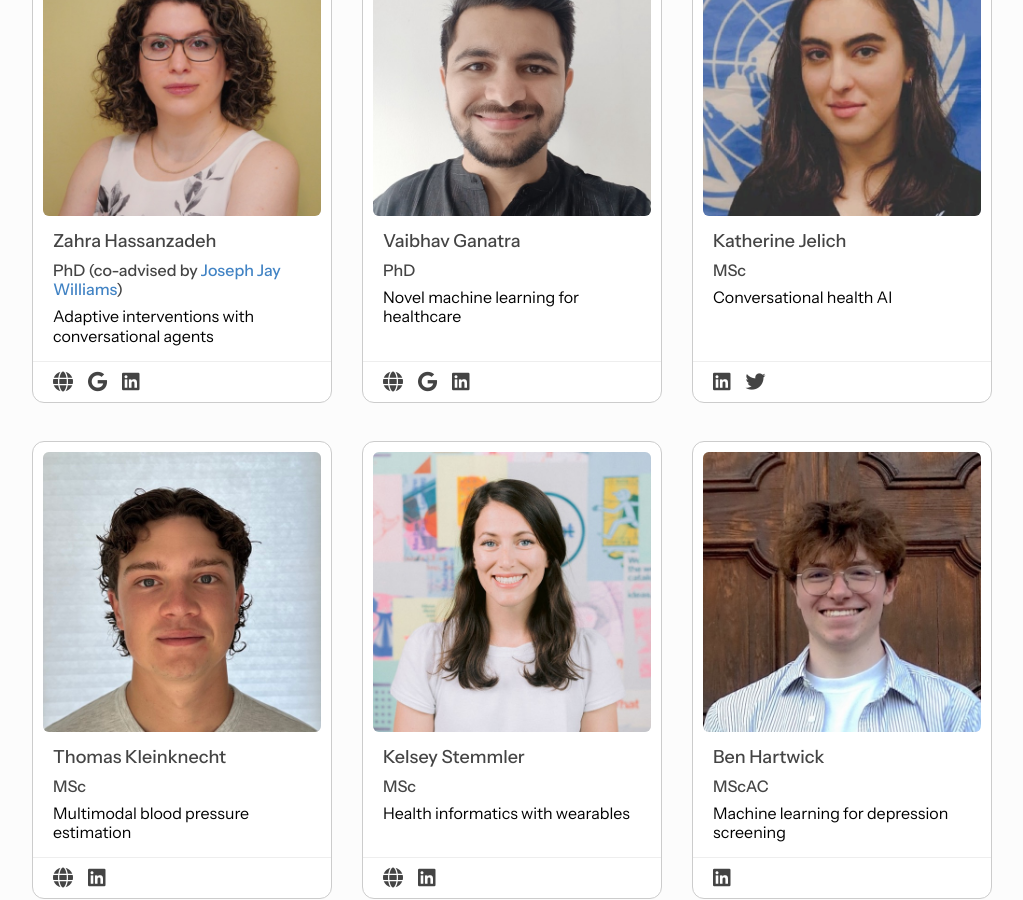
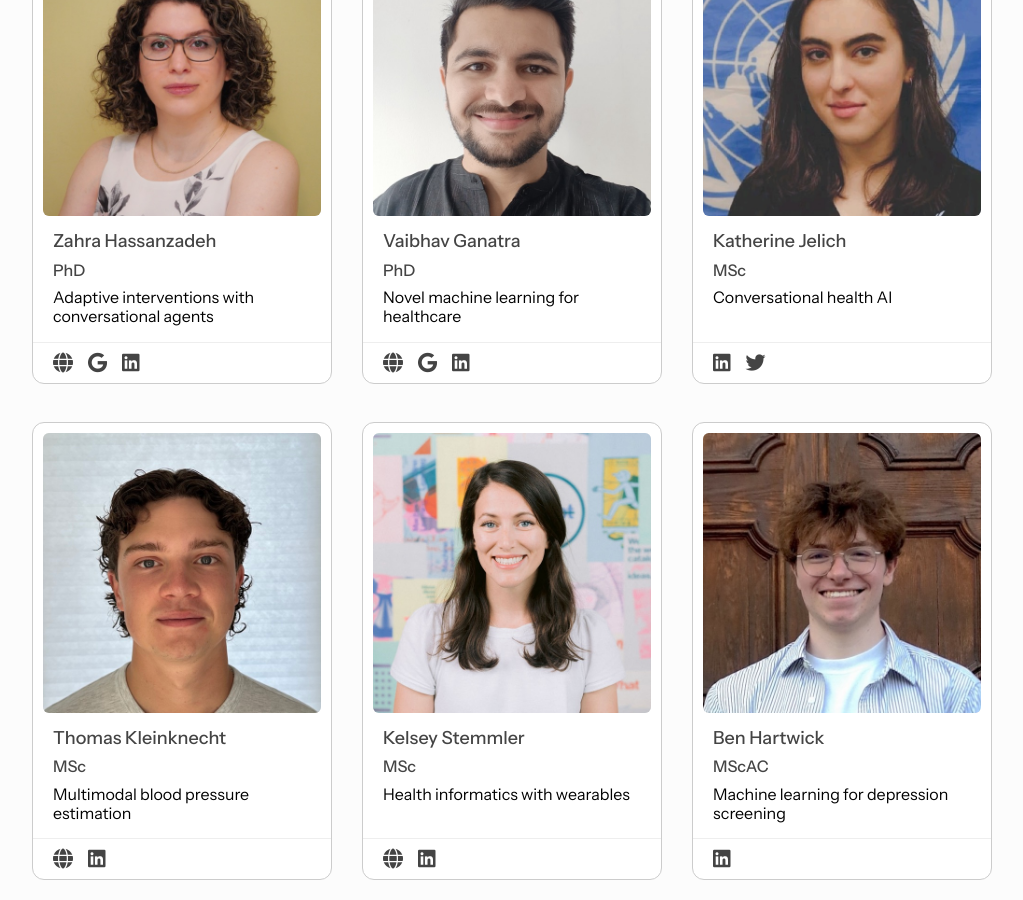
Before and after one commit to chai-toronto/chai-toronto.github.io, a Jekyll site: the page built from our_team/index.html, in a window 1280 px wide and 900 px high, scrolled down 1271 px. Shown: the whole window, without its empty margins (128-1151 px from the left). Built offline with Jekyll 4.4.1, drawn with Linux system fonts in a browser that asks for light colours.

```diff
--- a/_data/members.yml
+++ b/_data/members.yml
@@ -55,7 +55,6 @@
   linkedin: zahra-hassanzadeh-7749b5105
   gscholar: m9h_9TYAAAAJ
   startyear: 2024
-  coadvisor: williams
   topic: Adaptive interventions with conversational agents
   active: true
 
@@ -679,8 +678,3 @@
   name: Khai Truong
   degree: prof
   website: https://www.cs.toronto.edu/~khai/
-
-- id: williams
-  name: Joseph Jay Williams
-  degree: prof
-  website: https://www.josephjaywilliams.com/
```
